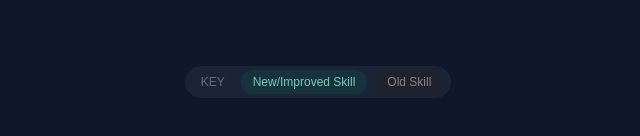
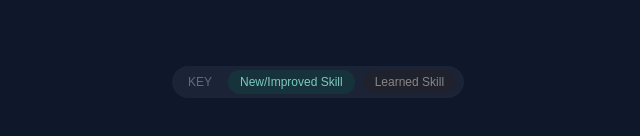
Before and after one commit to imrn16/portfolio-1, a Next.js app: page / in a window 1280 px wide. Shown: the part 2263-2399 px from the top of the page, without its empty margins (590-1230 px from the left). Built offline with nearby package versions, Linux system fonts and the light colour scheme; a web font is replaced by a local one.

Commit message:
modified:   public/images/profile.jpg 	modified:   src/app/components/Projects.js

```diff
--- a/src/app/components/Projects.js
+++ b/src/app/components/Projects.js
@@ -131,7 +131,7 @@ function Projects() {
 												<>
 													<div
 														className="
-													bg-teal-900 rounded-full p-1 px-4 text-teal-200 mt-2 mr-2 bg-opacity-50 hover:bg-opacity-100">{`${ntech}`}</div>
+													bg-teal-900 rounded-full p-1 px-4 text-teal-200 mt-2 mr-2 bg-opacity-50 hover:bg-opacity-100" disabled>{`${ntech}`}</div>
 												</>
 											);
 										})}
@@ -172,7 +172,7 @@ function Projects() {
 						New/Improved Skill
 					</div>
 					<div className="flex flex-row bg-stone-800 rounded-full p-1 px-3 text-stone-400  mr-2 bg-opacity-50 hover:bg-opacity-100 opacity-100">
-						Old Skill
+						Learned Skill
 					</div>
 				</div>
 			</div>
```
Also changed, not shown: public/images/profile.jpg.
